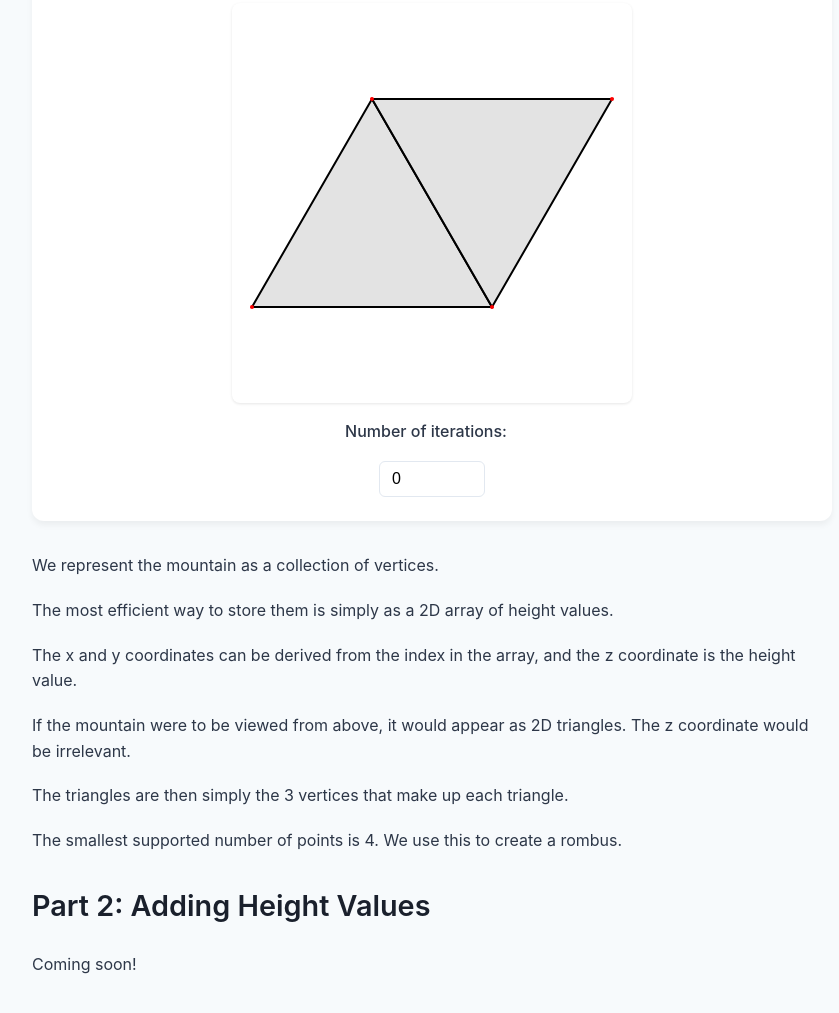
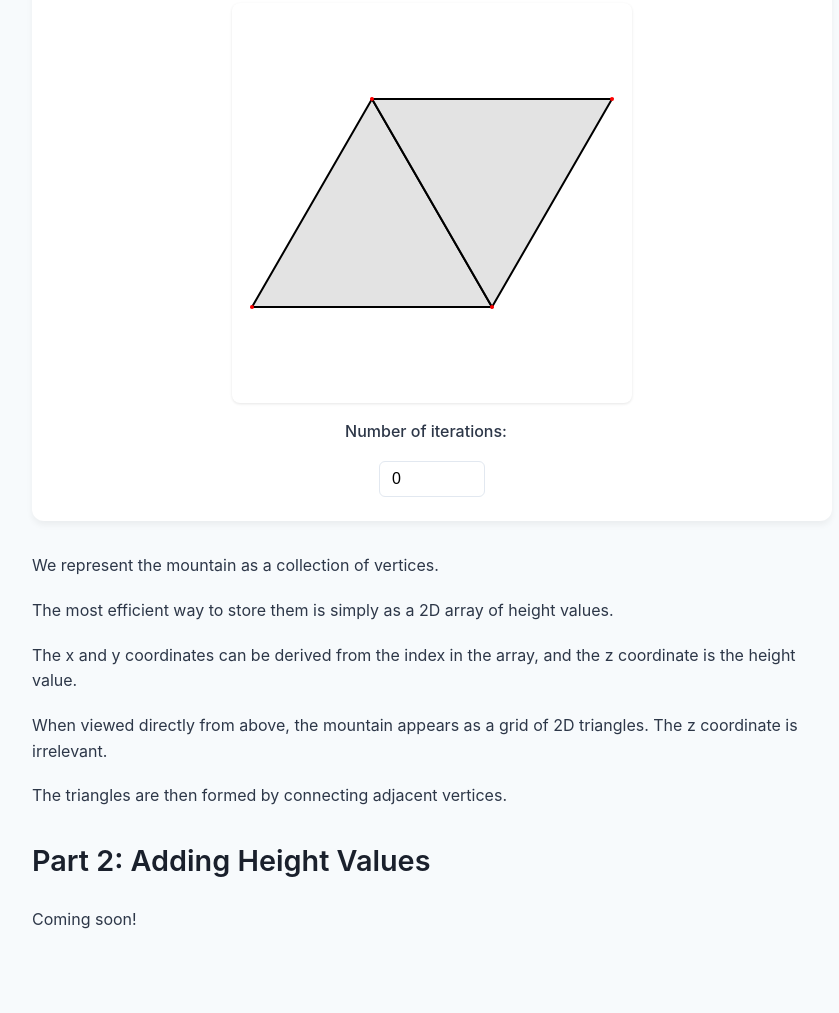
Before and after one commit to CalNightingale/FractalMountains, a website: page index.html in a window 1280 px wide. Shown: the part 289-1302 px from the top of the page, without its empty margins (208-1047 px from the left). After the commit the page ends 1261 px from the top, so only its background shows below. Drawn offline with Linux system fonts and the light colour scheme.

Commit message:
explanation simplification

```diff
--- a/index.html
+++ b/index.html
@@ -19,9 +19,8 @@
     <p>We represent the mountain as a collection of vertices.</p>
     <p>The most efficient way to store them is simply as a 2D array of height values.</p>
     <p>The x and y coordinates can be derived from the index in the array, and the z coordinate is the height value.</p>
-    <p>If the mountain were to be viewed from above, it would appear as 2D triangles. The z coordinate would be irrelevant.</p>
-    <p>The triangles are then simply the 3 vertices that make up each triangle.</p>
-    <p>The smallest supported number of points is 4. We use this to create a rombus.</p>
+    <p>When viewed directly from above, the mountain appears as a grid of 2D triangles. The z coordinate is irrelevant.</p>
+    <p>The triangles are then formed by connecting adjacent vertices.</p>
     <script src="src/index.js"></script>
 
     <h2>Part 2: Adding Height Values</h2>
```
